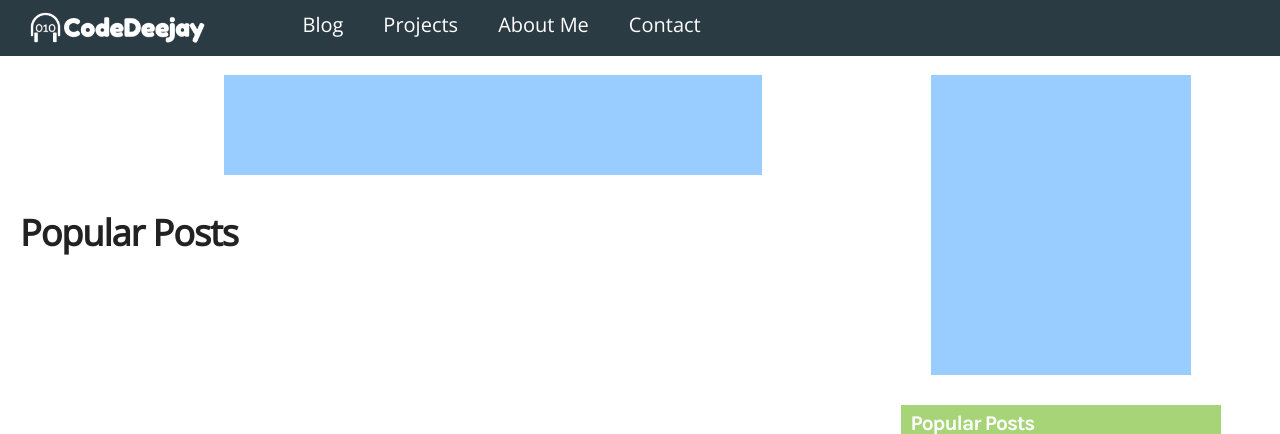
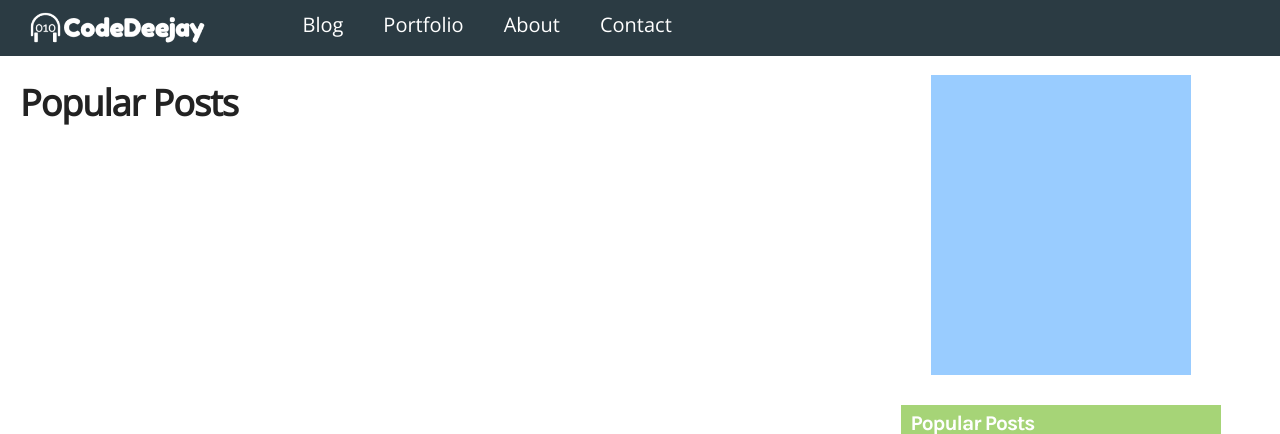
Before and after one commit to djleedke/code-deejay, a Django app: template blog/templates/blog/index.html in a window 1280 px wide. Shown: the top 434 px of the page. Run offline with Django 3.2, Linux system fonts and the light colour scheme; the template is opened without the code that fills it, so the values that code supplies are empty.

Commit message:
Refactored about me and projects page

```diff
--- a/blog/static/blog/blog.css
+++ b/blog/static/blog/blog.css
@@ -281,7 +281,7 @@ nav li:hover {
     margin-bottom: 20px;
 }
 
-/*---------- Projects ----------*/
+/*---------- Portfolio ----------*/
 
 #project-list {
     display: inline-block;
@@ -355,27 +355,27 @@ nav li:hover {
     padding-right:15px;
 }
 
-/*---------- About Me ----------*/
+/*---------- About ----------*/
 
-#about-me {
+#about {
     display: inline-block;
     text-align: left;
     width:70%;
 }
 
-#about-me-card {
+#about-card {
     margin-right:10%;
     text-align: left;
 }
 
 
-#about-me-card img {
+#about-card img {
     border-radius:5px;
     margin-right:20px;
     float:left;
 }
 
-#about-me-card p {
+#about-card p {
    text-align: left;
 
 }
@@ -594,7 +594,7 @@ footer {
         padding: 0 10px 0 10px;
     }
 
-    /*--------- Projects ----------*/
+    /*--------- Portfolio ----------*/
 
     #project-list {
         width:95%;
@@ -616,14 +616,14 @@ footer {
         font-size:1.5em;
     }
 
-    /*---------- About Me ----------*/
+    /*---------- About ----------*/
 
-    #about-me {
+    #about {
         width:95%;
 
     }
 
-    #about-me-card {
+    #about-card {
         margin: 0 20px 0 20px;
     }
 
--- a/blog/templates/blog/about-me.html
+++ b/blog/templates/blog/about.html
@@ -2,9 +2,9 @@
 {% load static %}
 {% block content %}
 <div id="content" class="container">
-    <div id="about-me">
+    <div id="about">
         <div class="row">
-            <div id="about-me-card">
+            <div id="about-card">
                 <img id="user-image" src="{% static 'blog/me.png' %}">
                 {{ content.content | safe }}
             </div>
--- a/blog/templates/blog/index.html
+++ b/blog/templates/blog/index.html
@@ -26,7 +26,9 @@
                 {% endif %}
             {% endif %}
         {% endfor %}
-        <div class="blog-list-ad"></div>
+        {% if posts.count >= 5 %}
+            <div class="blog-list-ad"></div>
+        {% endif %}
         {% include "blog/popular.html" %}
     </div>
     <!-- Sidebar -->
--- a/blog/templates/blog/navbar.html
+++ b/blog/templates/blog/navbar.html
@@ -3,8 +3,8 @@
 <div id="overlay">
     <div id="overlay-content">
         <a {% if request.path == "/" %}class="active-overlay"{% endif %} href="/" onclick="toggleNav()">Blog</a>
-        <a {% if request.path == "/projects/" %}class="active-overlay"{% endif %} href="/projects">Projects</a>
-        <a {% if request.path == "/about-me/" %}class="active-overlay"{% endif %} href="/about-me" onclick="toggleNav()">About Me</a>
+        <a {% if request.path == "/portfolio/" %}class="active-overlay"{% endif %} href="/portfolio">Portfolio</a>
+        <a {% if request.path == "/about/" %}class="active-overlay"{% endif %} href="/about" onclick="toggleNav()">About Me</a>
         <a {% if request.path == "/contact/" %}class="active-overlay"{% endif %} href="/contact"  onclick="toggleNav()">Contact</a>
     </div>
 </div>
@@ -15,8 +15,8 @@
         <nav>
             <ul>
                 <li {% if request.path == "/" %}class="active"{% endif %}><a href="/">Blog</a></li>
-                <li {% if request.path == "/projects/" %}class="active"{% endif %}><a href="/projects">Projects</a></li>
-                <li {% if request.path == "/about-me/" %}class="active"{% endif %}><a href="/about-me">About Me</a></li>
+                <li {% if request.path == "/portfolio/" %}class="active"{% endif %}><a href="/portfolio">Portfolio</a></li>
+                <li {% if request.path == "/about/" %}class="active"{% endif %}><a href="/about">About</a></li>
                 <li {% if request.path == "/contact/" %}class="active"{% endif %}><a href="/contact">Contact</a></li>
             </ul>
             <span id="overlay-toggle" onclick="toggleNav()">&#9776;</span>
--- a/blog/urls.py
+++ b/blog/urls.py
@@ -4,9 +4,9 @@ from django.urls import path
 
 urlpatterns = [
     path('', views.index, name='index'),
-    path('about-me/', views.about_me, name='about_me'),
+    path('about/', views.about, name='about'),
     path('contact/', views.contact, name='contact'),
-    path('projects/', views.projects, name='projects'),
+    path('portfolio/', views.portfolio, name='portfolio'),
     path('tags/<slug:slug>/', views.tag_detail, name='tag_detail'),
     path('<slug:slug>/', views.post_detail, name='post_detail'),
 ]
```
Also changed, not shown: blog/views.py (+7 -7 lines), blog/templates/blog/portfolio.html (renamed from blog/templates/blog/projects.html).
